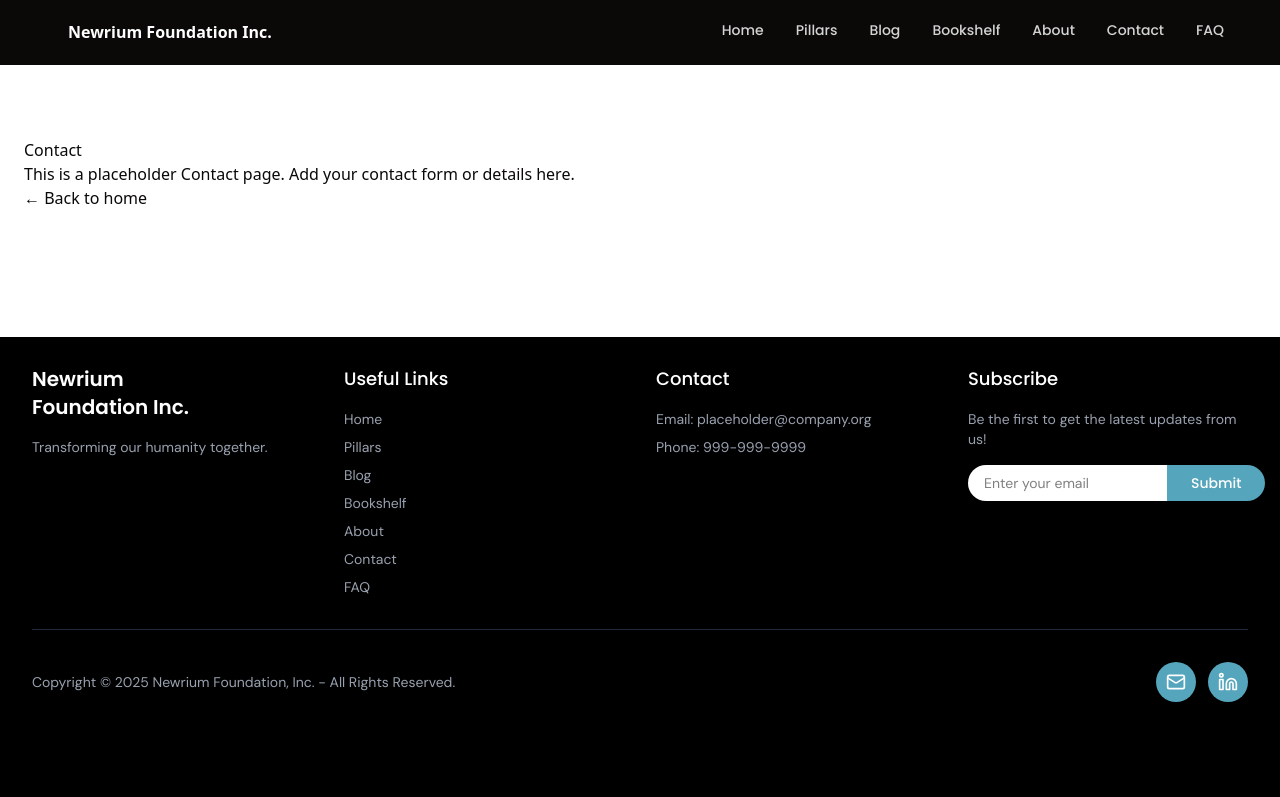
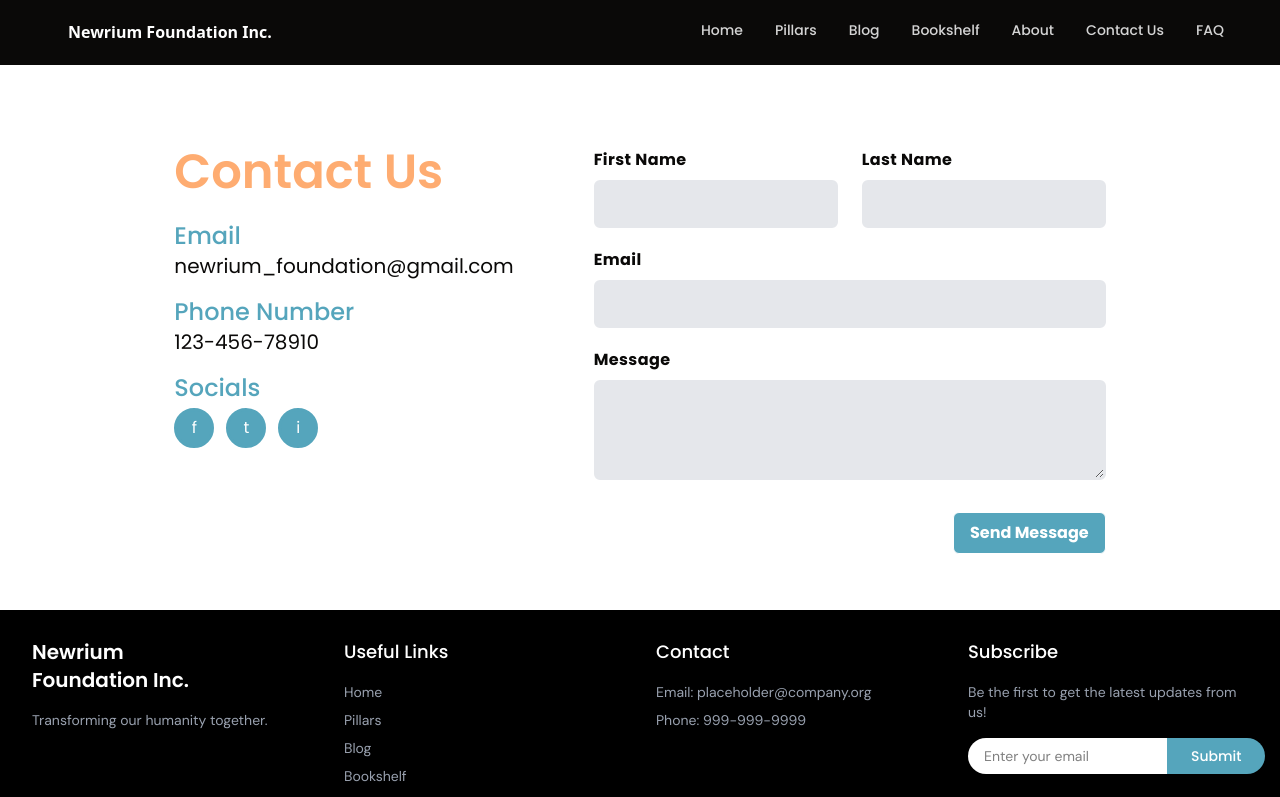
Before and after one commit to richajos34/Newrium-Foundation, a Next.js app: page /contact in a window 1280 px wide. Shown: the top 797 px of the page. Built offline with nearby package versions, Linux system fonts and the light colour scheme.

Commit message:
about page

```diff
--- a/src/app/about/page.tsx
+++ b/src/app/about/page.tsx
@@ -2,10 +2,6 @@ export default function AboutPage() {
   return (
     <main style={{ padding: 24 }}>
       <h1>About</h1>
-      <div className="bg-amber-50"></div>
-      <p>
-        <a href="/">← Back to home</a>
-      </p>
     </main>
   );
 }
--- a/src/app/contact/page.tsx
+++ b/src/app/contact/page.tsx
@@ -1,11 +1,92 @@
 export default function ContactPage() {
   return (
     <main style={{ padding: 24 }}>
-      <h1>Contact</h1>
-      <p>This is a placeholder Contact page. Add your contact form or details here.</p>
-      <p>
-        <a href="/">← Back to home</a>
-      </p>
+      <div className="flex justify-center items-start gap-20 flex-col md:flex-row">
+        <div className="mt-10 items-center pt-10">
+          <div className="font-poppins">
+            <h1 className="font-semibold text-(--tangerine) text-5xl mb-6">
+              Contact Us
+            </h1>
+            <div className="space-y-4">
+              <div>
+                <h2 className="font-medium text-(--teal) text-2xl">
+                  Email
+                </h2>
+                <p className="font-normal text-(--foreground) text-xl">
+                  newrium_foundation@gmail.com
+                </p>
+              </div>
+              <div>
+                <h2 className="font-medium text-(--teal) text-2xl">
+                  Phone Number
+                </h2>
+                <p className="font-normal text-(--foreground) text-xl">
+                  123-456-78910
+                </p>
+              </div>
+              <div className="w-full">
+                <h2 className="font-medium text-[var(--teal)] text-2xl">
+                  Socials
+                </h2>
+                <div className="flex flex-row mt-1 items-center space-x-3">
+                  <button className="w-10 h-10 rounded-full flex items-center justify-center border-3 hover:bg-(--slate) text-white
+                    transition-colors active:scale-96 active:duration-75 bg-(--teal) border-(--teal) hover:border-(--slate)">
+                      <span>f</span>
+                    </button>
+                    <button className="w-10 h-10 rounded-full flex items-center justify-center border-3 hover:bg-(--slate) text-white
+                    transition-colors active:scale-96 active:duration-75 bg-(--teal) border-(--teal) hover:border-(--slate)">
+                      <span>t</span>
+                    </button>
+                    <button className="w-10 h-10 rounded-full flex items-center justify-center border-3 hover:bg-(--slate) text-white
+                    transition-colors active:scale-96 active:duration-75 bg-(--teal) border-(--teal) hover:border-(--slate)">
+                      <span>i</span>
+                    </button>
+                </div>
+              </div>
+            </div>
+          </div>
+        </div>
+
+        <form className="w-full max-w-lg md:mt-10 md:pt-10 -mt-5">
+          <div className="flex flex-wrap -mx-3 mb-2 font-poppins text-l text-(--foreground)">
+            <div className="w-full md:w-1/2 px-3 mb-6 md:mb-0">
+              <label className="block tracking-wide text-l font-bold mb-2">
+                First Name
+              </label>
+              <input className="appearance-none block w-full bg-gray-200 border-2 border-gray-200 rounded-md py-3 px-4 mb-3 leading-tight focus:outline-none focus:bg-white" type="text"></input>
+            </div>
+            <div className="w-full md:w-1/2 px-3">
+              <label className="block tracking-wide text-l font-bold mb-2">
+                Last Name
+              </label>
+              <input className="appearance-none block w-full bg-gray-200 border-2 border-gray-200 rounded-md py-3 px-4 leading-tight focus:outline-none focus:bg-white" type="text"></input>
+            </div>
+          </div>
+          <div className="flex flex-wrap -mx-3 mb-2 font-poppins text-l text-(--foreground)">
+            <div className="w-full px-3">
+              <label className="block tracking-wide text-l font-bold mb-2">
+                Email
+              </label>
+              <input className="appearance-none block w-full bg-gray-200 border-2 border-gray-200 rounded-md py-3 px-4 mb-3 leading-tight focus:outline-none focus:bg-white" type="email"></input>
+            </div>
+          </div>
+          <div className="flex flex-wrap -mx-3 mb-6 font-poppins text-l text-(--foreground)">
+            <div className="w-full px-3">
+              <label className="block tracking-wide text-l font-bold mb-2">
+                Message
+              </label>
+              <textarea className="appearance-none block w-full bg-gray-200 border-2 border-gray-200 rounded-md py-3 px-4 mb-3 min-h-[100px] leading-tight focus:outline-none focus:bg-white resize-y"></textarea>
+            </div>
+          </div>
+          <div className="flex items-center justify-end -mt-1">
+            <button
+              className="bg-(--teal) hover:bg-(--slate) border text-white font-poppins font-bold py-2 px-4 rounded-md transition-colors active:scale-96 active:duration-75"
+              type="submit">
+              Send Message
+            </button>
+          </div>
+        </form>
+      </div>
     </main>
   );
 }
--- a/src/components/Footer.tsx
+++ b/src/components/Footer.tsx
@@ -28,7 +28,7 @@ const Footer: React.FC = () => {
               <li><a href="/blog" className="text-gray-400 hover:text-white transition-colors">Blog</a></li>
               <li><a href="/bookshelf" className="text-gray-400 hover:text-white transition-colors">Bookshelf</a></li>
               <li><a href="/about" className="text-gray-400 hover:text-white transition-colors">About</a></li>
-              <li><a href="/contact" className="text-gray-400 hover:text-white transition-colors">Contact</a></li>
+              <li><a href="/contact" className="text-gray-400 hover:text-white transition-colors">Contact Us</a></li>
               <li><a href="/faq" className="text-gray-400 hover:text-white transition-colors">FAQ</a></li>
             </ul>
           </div>
@@ -56,7 +56,7 @@ const Footer: React.FC = () => {
                 style={{ fontFamily: 'DM Sans, sans-serif' }}
               />
               <button
-                className="px-6 py-2 rounded-r-full text-sm font-medium transition-colors"
+                className="px-6 py-2 rounded-r-full text-sm font-medium transition-colors active:scale-96 active:duration-75"
                 style={{ backgroundColor: '#55A5BC', fontFamily: 'Poppins, sans-serif' }}
                 onMouseEnter={(e) => e.currentTarget.style.backgroundColor = '#444444'}
                 onMouseLeave={(e) => e.currentTarget.style.backgroundColor = '#55A5BC'}
@@ -80,7 +80,7 @@ const Footer: React.FC = () => {
           <div className="flex gap-3">
             <a
               href="#"
-              className="w-10 h-10 rounded-full flex items-center justify-center transition-colors"
+              className="w-10 h-10 rounded-full flex items-center justify-center transition-colors active:scale-96 active:duration-75"
               style={{ backgroundColor: '#55A5BC' }}
               onMouseEnter={(e) => e.currentTarget.style.backgroundColor = '#444444'}
               onMouseLeave={(e) => e.currentTarget.style.backgroundColor = '#55A5BC'}
@@ -90,7 +90,7 @@ const Footer: React.FC = () => {
             </a>
             <a
               href="#"
-              className="w-10 h-10 rounded-full flex items-center justify-center transition-colors"
+              className="w-10 h-10 rounded-full flex items-center justify-center transition-colors active:scale-96 active:duration-75"
               style={{ backgroundColor: '#55A5BC' }}
               onMouseEnter={(e) => e.currentTarget.style.backgroundColor = '#444444'}
               onMouseLeave={(e) => e.currentTarget.style.backgroundColor = '#55A5BC'}
--- a/src/components/Hero.tsx
+++ b/src/components/Hero.tsx
@@ -1,5 +1,3 @@
-
-
 const Hero = () => {
   return (
       <section id="home" className="relative min-h-screen w-full flex items-center justify-start overflow-hidden">
--- a/src/components/NavBar.tsx
+++ b/src/components/NavBar.tsx
@@ -13,7 +13,7 @@ export default function NavBar(){
     { href: '/blog', label: 'Blog' },
     { href: '/bookshelf', label: 'Bookshelf' },
     { href: '/about', label: 'About' },
-    { href: '/contact', label: 'Contact' },
+    { href: '/contact', label: 'Contact Us' },
     { href: '/faq', label: 'FAQ' },
   ]
 
```
